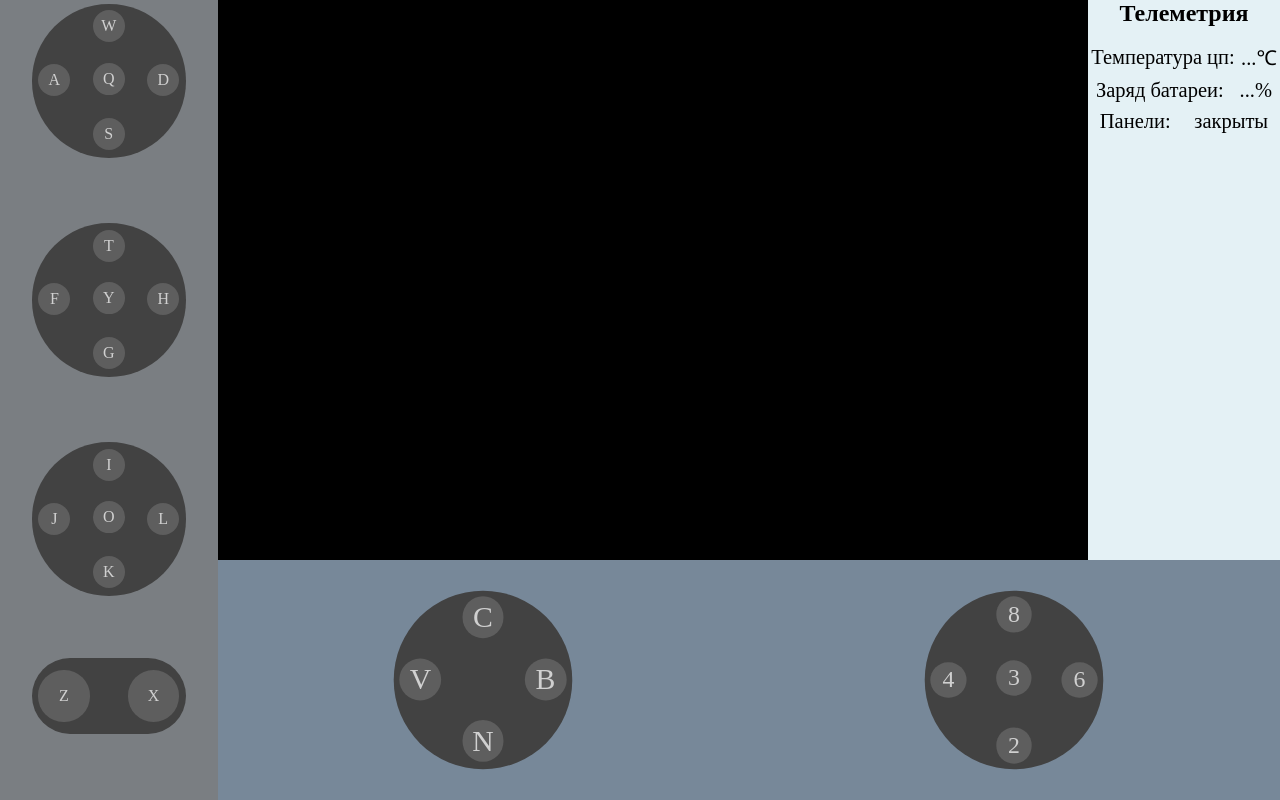
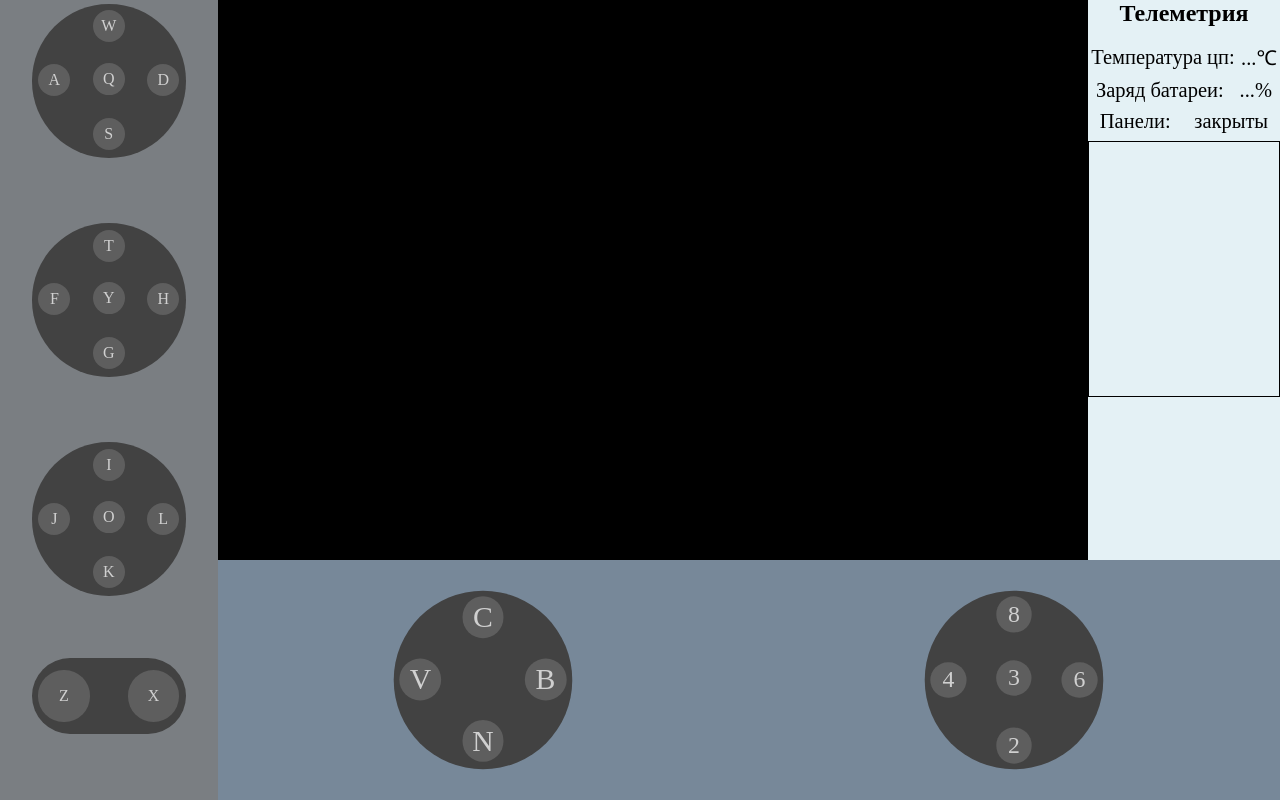
Before and after one commit to Drak0ndr/WEB-Media-Streamer, a website: page indexCanv.html in a window 1280 px wide. Drawn offline with Linux system fonts and the light colour scheme.

Commit message:
Create canvas

```diff
--- /dev/null
+++ b/canvas.js
@@ -0,0 +1,6 @@
+const canv = document.querySelector('.gps')
+const cts = canv.getContext('2d')
+canv.width = innerWidth /100 *15
+canv.height = innerWidth/100 *20
+mm = innerWidth /100 *15/1810
+console.log(mm)
--- a/indexCanv.html
+++ b/indexCanv.html
@@ -123,6 +123,7 @@
             <span>Панели:</span>
             <span class="panelStatus">закрыты</span>
         </div>
+        <canvas class="gps"></canvas>
     </div>
 
     <div class="hands">
@@ -164,5 +165,6 @@
     </div>
     <script src="clientCanv.js"></script>
     <script src="events.js"></script>
+    <script src="canvas.js"></script>
 </body>
 </html>
--- a/styleCanv.css
+++ b/styleCanv.css
@@ -241,3 +241,8 @@ body {
     margin-top: 0;
     margin-bottom: 0;
 }
+.gps {
+    border: 1px solid black;
+    width: 15vw;
+    height: 20vw;
+}
```
